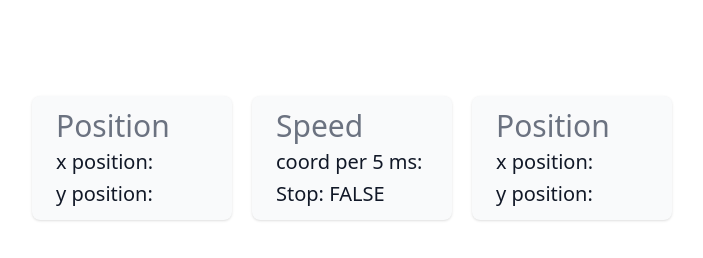
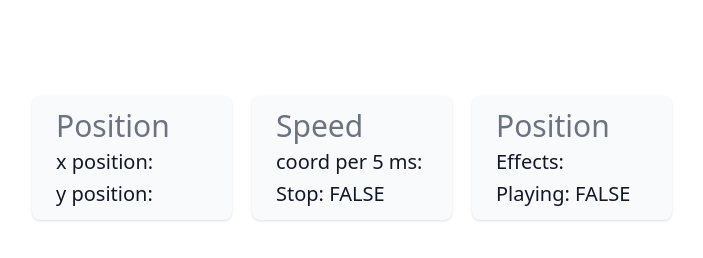
Before and after one commit to begosustatx/Thesis-app, a React (Create React App) app: page / in a window 1280 px wide. Both pictures are taken after a click on the element "WORD LEVEL". Shown: the top 258 px of the page, without its empty margins (288-991 px from the left). Built offline with nearby package versions, Linux system fonts and the light colour scheme; no server answers.

Commit message:
new sounds

```diff
--- a/src/componets/stats.js
+++ b/src/componets/stats.js
@@ -4,7 +4,7 @@ import { useEffect, useState } from 'react'
 const stats = [
     { name: 'Position:', stat1: 'x position:', stat2: 'y position:' },
     { name: 'Speed:', stat1: 'per sec:', stat2: 'per 0,05:' },
-    { name: 'Effects:', stat1: 'effect num:', stat2: 'duration:' },
+    { name: 'Effects:', stat1: 'effect num:', stat2: 'playing:' },
 ]
 
 export default function Example() {
@@ -20,17 +20,22 @@ export default function Example() {
         const interval = setInterval(() => {
             fetch('/get_stats').then(res => res.json()).then(data => {
                 temp_data = data
-                console.log(data)
-            });
+                //                console.log(data)
+            }
+            );
             //console.log('This will run every second!');
             setX(temp_data.x_pos)
             setY(temp_data.y_pos)
             set5MS(temp_data.coord_5ms)
+            setEffect(temp_data.effect)
+            if (temp_data.playing) setPlaying("TRUE")
+            else setPlaying("FALSE")
             if (temp_data.stop) setStop("TRUE")
             else setStop("FALSE")
         }, 100);
         return () => clearInterval(interval);
-    }, []);
+    },
+        []);
     return (
         <div className="mt-5 grid grid-cols-1 gap-5 sm:grid-cols-3">
             <div className="px-6 py-3 bg-gray-50 shadow rounded-lg overflow-hidden font-light">
@@ -45,8 +50,8 @@ export default function Example() {
             </div>
             <div className="px-6 py-3 bg-gray-50 shadow rounded-lg overflow-hidden font-light">
                 <p className="text-3xl font-light text-gray-500 truncate">Position</p>
-                <p className="mt-1 text-xl  text-gray-900">x position: {y_pos}</p>
-                <p className="mt-1 text-xl  text-gray-900">y position: {y_pos}</p>
+                <p className="mt-1 text-xl  text-gray-900">Effects: {effect}</p>
+                <p className="mt-1 text-xl  text-gray-900">Playing: {playing}</p>
             </div>
         </div>
     )
--- a/src/componets/word_level.js
+++ b/src/componets/word_level.js
@@ -37,7 +37,7 @@ export default function Example() {
             return (
                 <b
                     onMouseOver={() => play_sound("1", length, p_type)}
-                    onMouseLeave={() => console.log("out")}
+                    onMouseLeave={() => stop_sound()}
                 > {node.children[0].data}</b>)
         }
         if (node.type === "tag" && node.name === "i") {
@@ -47,7 +47,7 @@ export default function Example() {
             return (
                 <i className="text-blue-800"
                     onMouseOver={() => play_sound("2", length, p_type)}
-                    onMouseLeave={() => console.log("out")}
+                    onMouseLeave={() => stop_sound()}
                 > {node.children[0].data}</i>)
         }
     }
@@ -93,6 +93,14 @@ export default function Example() {
         else alert("Please click start")
     }
 
+    function stop_sound() {
+        console.log("OUT")
+        fetch('/stop_touching').then(res => res.json()).then(data => {
+            console.log(data)
+        });
+
+    }
+
     return (
         <div className="w-2/4 h-96	mx-auto mt-24 ">
             <Stats start={start} />
```
